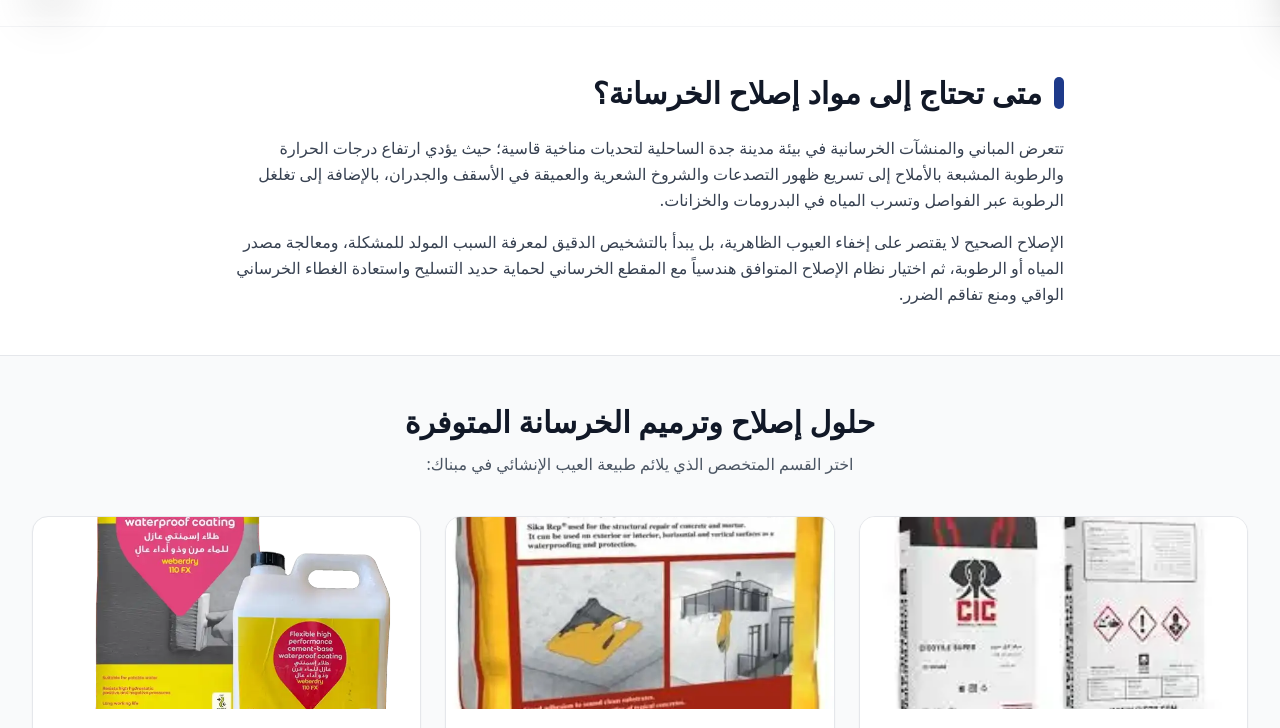
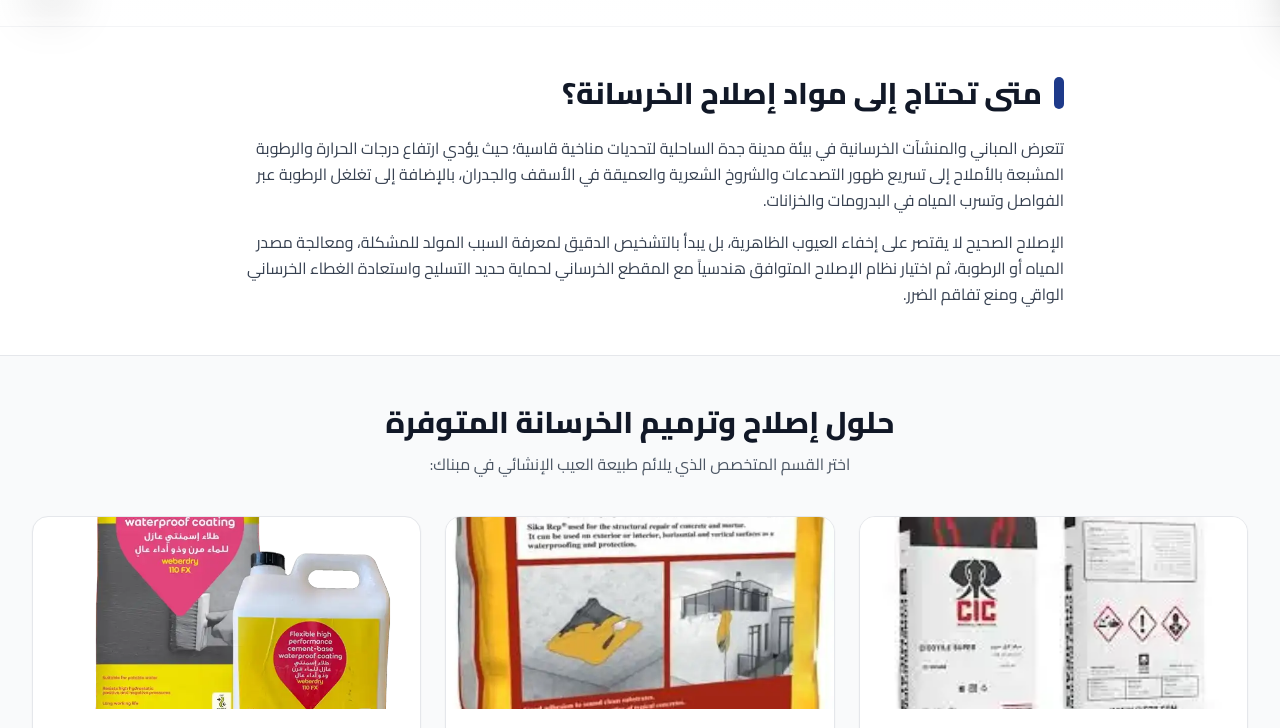
Before and after one commit to MichealSoliman/baytalward, a website: page products/concrete-repair/index.html in a window 1280 px wide. Shown: the part 779-1507 px from the top of the page. Drawn offline with Linux system fonts and the light colour scheme.

Commit message:
style: standardize Cairo font across epoxy and concrete repair pages with Google Fonts preconnect and tailwind config

```diff
--- a/products/concrete-repair/index.html
+++ b/products/concrete-repair/index.html
@@ -39,11 +39,12 @@
     <meta name="theme-color" content="#1e3a8a">
 
     <!-- CSS & Fonts -->
+    <link rel="preconnect" href="https://fonts.googleapis.com">
+    <link rel="preconnect" href="https://fonts.gstatic.com" crossorigin>
+    <link href="https://fonts.googleapis.com/css2?family=Cairo:wght@400;500;600;700;800;900&display=swap" rel="stylesheet">
     <link rel="stylesheet" href="/dist/output.css">
     <link rel="stylesheet" href="https://cdnjs.cloudflare.com/ajax/libs/font-awesome/6.5.1/css/all.min.css">
     <style>
-        @import url('https://fonts.googleapis.com/css2?family=Cairo:wght@400;500;600;700;800;900&display=swap');
-
         body {
             font-family: 'Cairo', sans-serif;
         }
@@ -286,7 +287,7 @@
     </script>
 </head>
 
-<body class="bg-white text-gray-800 antialiased font-sans">
+<body class="bg-gray-50 text-gray-800 antialiased selection:bg-red-700 selection:text-white">
     <!-- Top Bar -->
     <div class="bg-primary text-white text-xs sm:text-sm py-2 px-4 border-b border-blue-900/40" style="background-color: #1e3a8a;">
         <div class="max-w-7xl mx-auto flex flex-col sm:flex-row justify-between items-center gap-2">
--- a/tailwind.config.js
+++ b/tailwind.config.js
@@ -7,6 +7,9 @@ module.exports = {
   ],
   theme: {
     extend: {
+      fontFamily: {
+        sans: ['Cairo', 'sans-serif'],
+      },
       colors: {
         primary: {
           DEFAULT: '#1e3a8a',
```
Also changed, not shown: products/construction-chemicals/epoxy/index.html (+4 -3 lines), dist/output.css.
